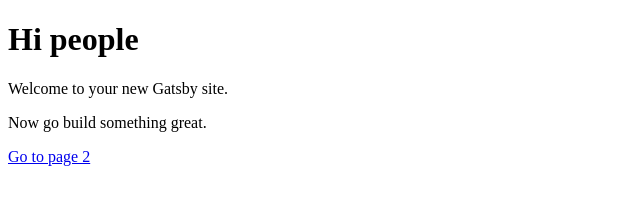
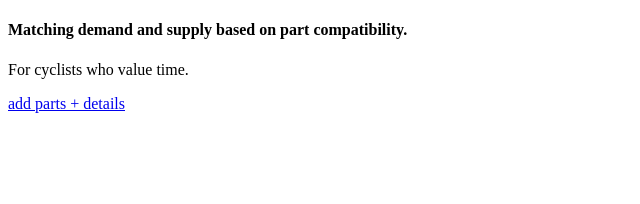
Before and after one commit to mistersuuns/myReactApp, a Gatsby site: page / in a window 1280 px wide. Shown: the whole page, without its empty margins (0-640 px from the left). Built offline with nearby package versions, Linux system fonts and the light colour scheme; Gatsby itself is replaced by a stand-in of ours.

Commit message:
initial commit

```diff
--- a/gatsby-config.js
+++ b/gatsby-config.js
@@ -1,6 +1,6 @@
 module.exports = {
   siteMetadata: {
-    title: 'Gatsby Default Starter',
+    title: 'cycList',
   },
   plugins: ['gatsby-plugin-react-helmet'],
 }
--- a/src/pages/index.js
+++ b/src/pages/index.js
@@ -3,10 +3,9 @@ import Link from 'gatsby-link'
 
 const IndexPage = () => (
   <div>
-    <h1>Hi people</h1>
-    <p>Welcome to your new Gatsby site.</p>
-    <p>Now go build something great.</p>
-    <Link to="/page-2/">Go to page 2</Link>
+    <h4>Matching demand and supply based on part compatibility.</h4>
+    <p>For cyclists who value time.</p>
+    <Link to="/page-2/">add parts + details</Link>
   </div>
 )
 
```
Also changed, not shown: README.md.
